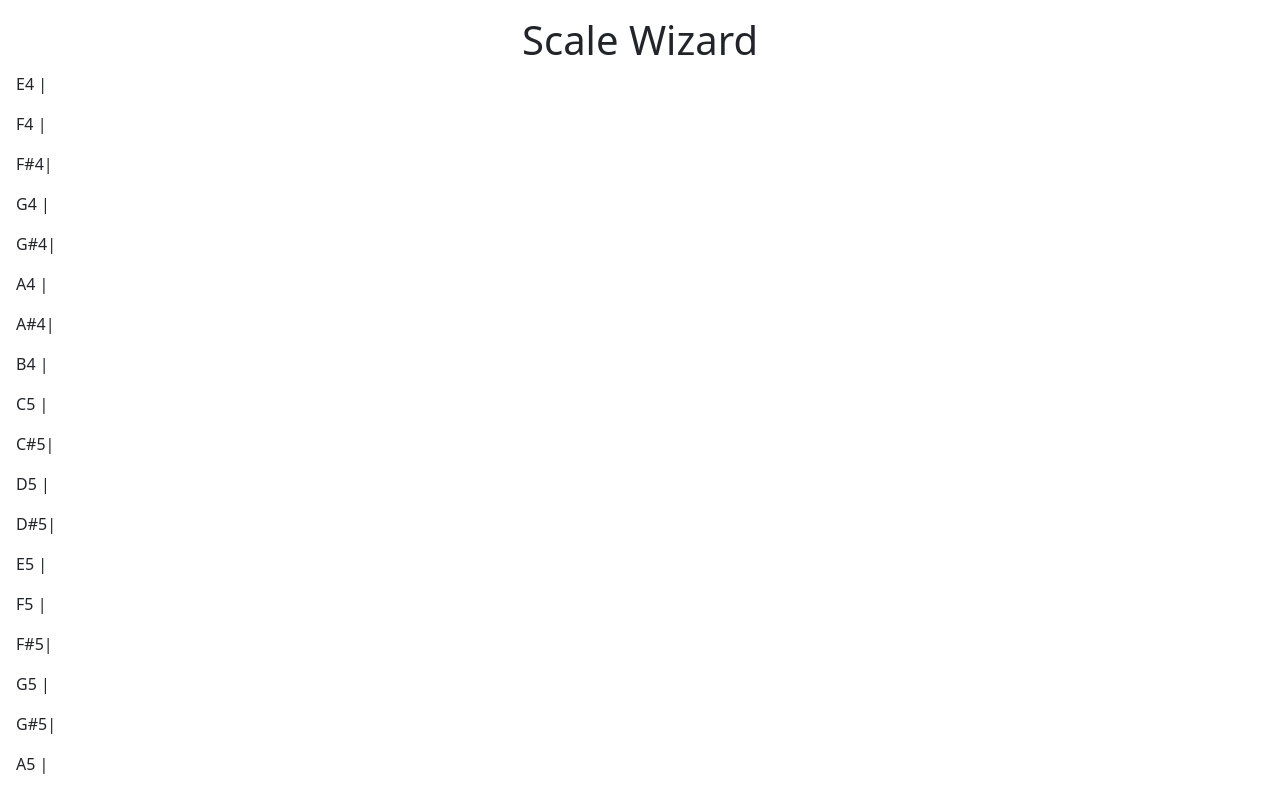
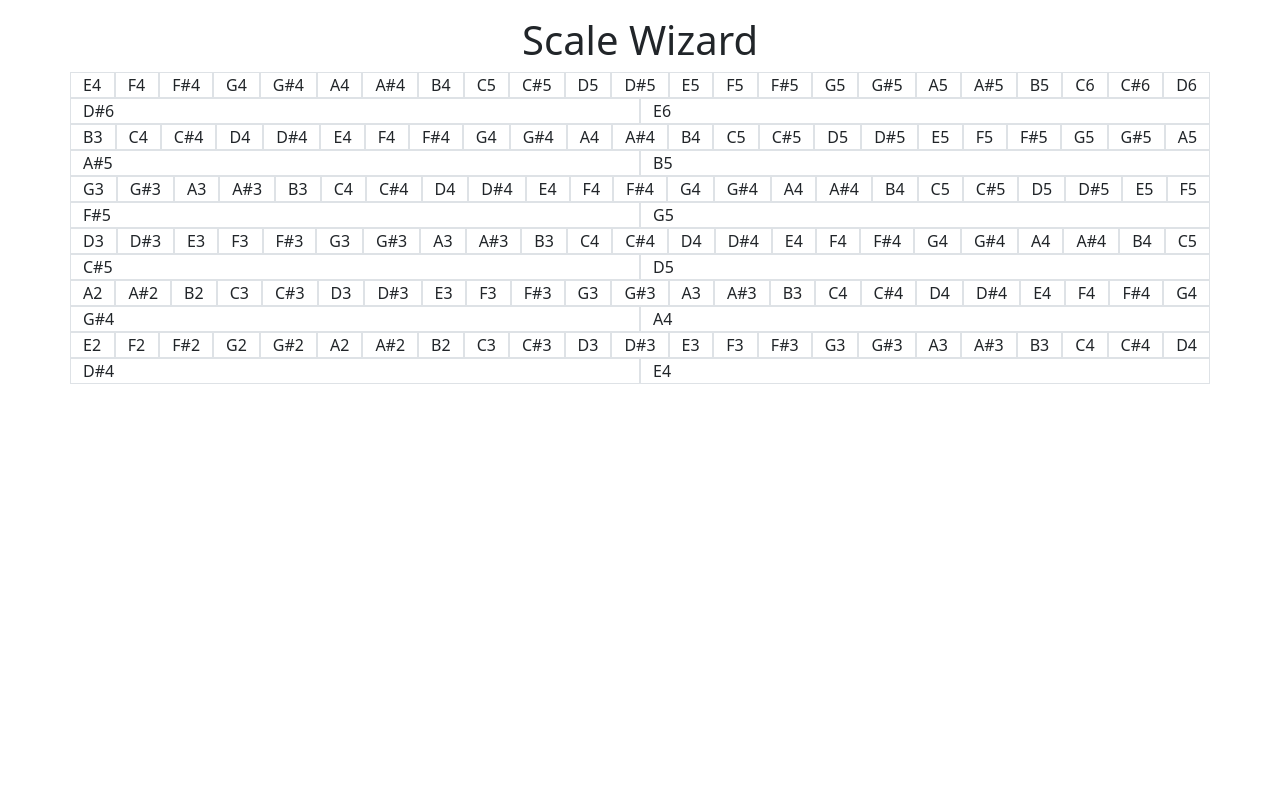
Before and after one commit to AlasdairWallaceMackie/scale-wizard, a React (Create React App) app: page / in a window 1280 px wide. Shown: the top 796 px of the page. Built offline with nearby package versions, Linux system fonts and the light colour scheme.

Commit message:
Add bootstrap grid classes

```diff
--- a/src/components/Fret.tsx
+++ b/src/components/Fret.tsx
@@ -5,12 +5,16 @@ import { noteLookup } from "../data/notes"
 type Props = {
     pitchCode: number,
     octave: number,
+    openFret: boolean
 }
 
 export default function Fret(props: Props){
     const pitchName = noteLookup[props.pitchCode]
+    const className = props.openFret ? "open-fret" : ""
 
     return(
-        <p>{pitchName}{props.octave}{pitchName.length < 2 ? <span>&nbsp;</span> : <></>}|</p>
+        <div className={`col border ${className}`}>
+            {pitchName}{props.octave}
+        </div>
     )
 }
--- a/src/components/Fretboard.tsx
+++ b/src/components/Fretboard.tsx
@@ -1,7 +1,6 @@
 import React from "react"
 
 import String from "./String"
-import { noteCodeLookup } from "../data/notes"
 import tunings from "../data/tunings"
 
 export default function Fretboard(){
@@ -11,7 +10,7 @@ export default function Fretboard(){
     ))
 
     return (
-        <div id="fretboard">
+        <div id="fretboard" className="container">
             {stringElements}
         </div>
     )
```
